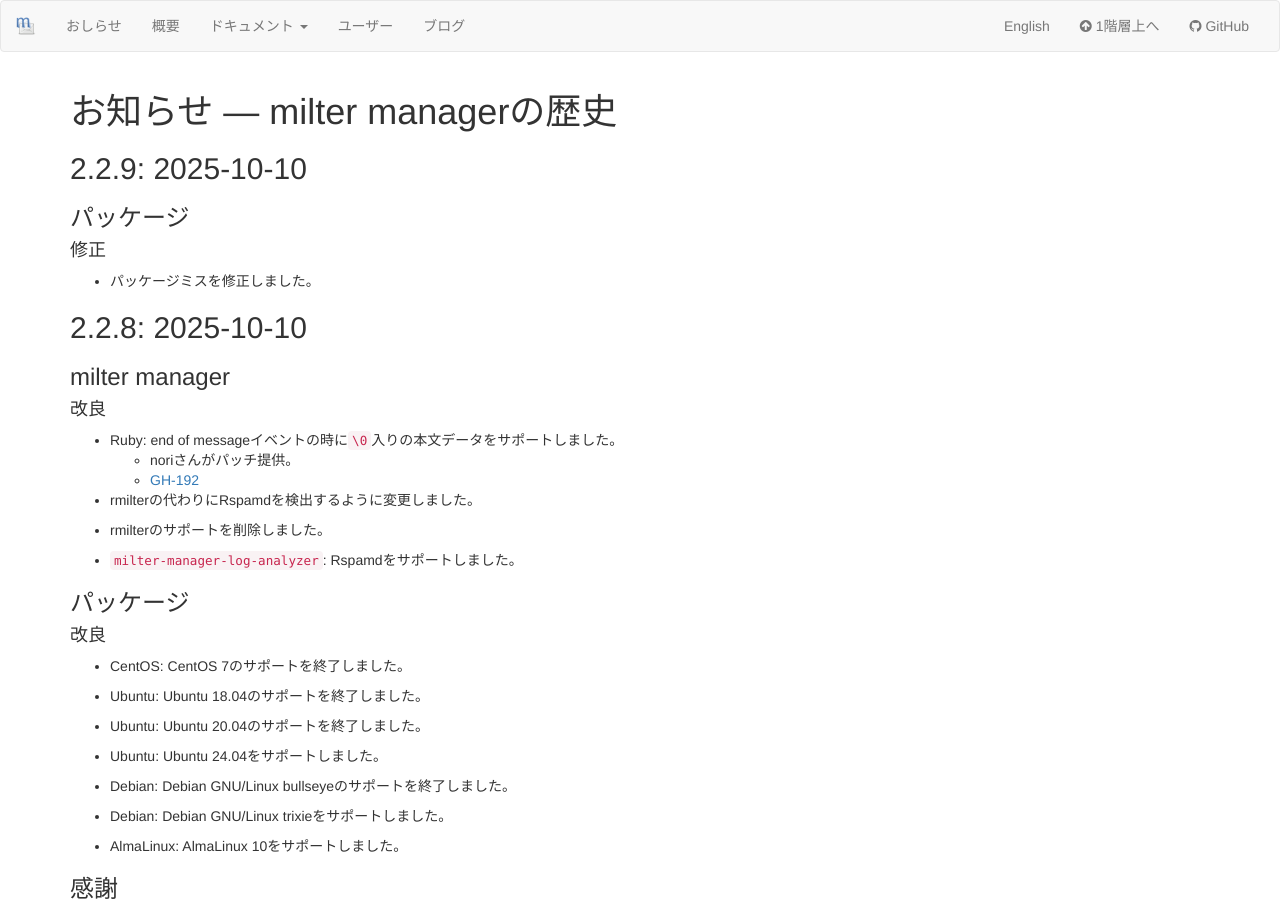
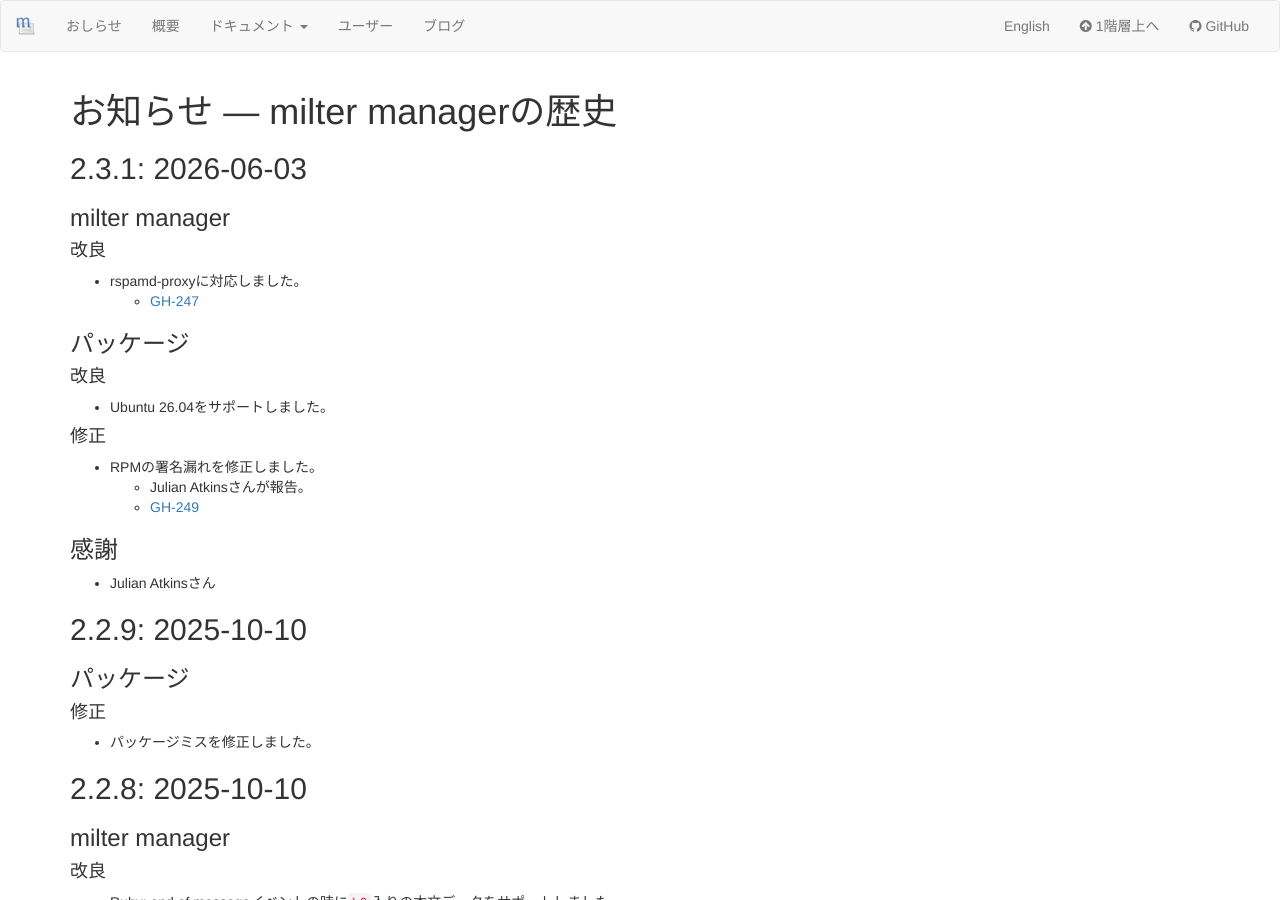
Before and after one commit to milter-manager/milter-manager.github.io, a Jekyll site: the page built from ja/news/index.md, in a window 1280 px wide and 900 px high. Built offline with Jekyll 4.4.1, drawn with Linux system fonts in a browser that asks for light colours.

Commit message:
Add 2.3.1 entry

```diff
--- a/ja/news/index.md
+++ b/ja/news/index.md
@@ -3,6 +3,31 @@ title: お知らせ
 ---
 
 # お知らせ --- milter managerの歴史
+
+## 2.3.1: 2026-06-03 {#release-2-3-1}
+
+### milter manager
+
+#### 改良
+
+  * rspamd-proxyに対応しました。
+    * [GH-247](https://github.com/milter-manager/milter-manager/issues/247)
+
+### パッケージ
+
+#### 改良
+
+  * Ubuntu 26.04をサポートしました。
+
+#### 修正
+
+  * RPMの署名漏れを修正しました。
+    * Julian Atkinsさんが報告。
+    * [GH-249](https://github.com/milter-manager/milter-manager/issues/249)
+
+### 感謝
+
+  * Julian Atkinsさん
 
 ## 2.2.9: 2025-10-10 {#release-2-2-9}
 
```
Also changed, not shown: news/index.md (+25 -0 lines).
